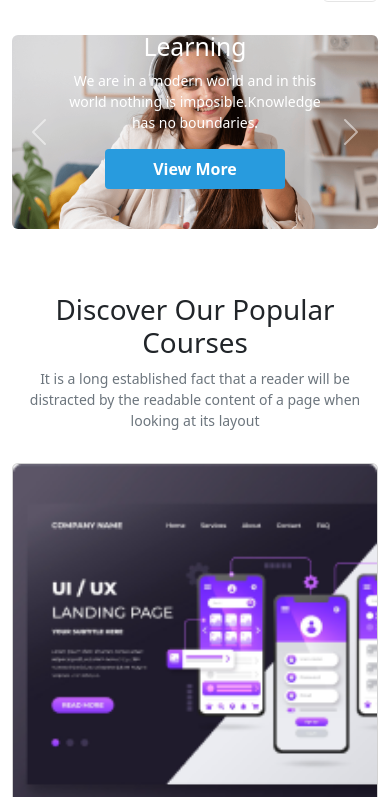
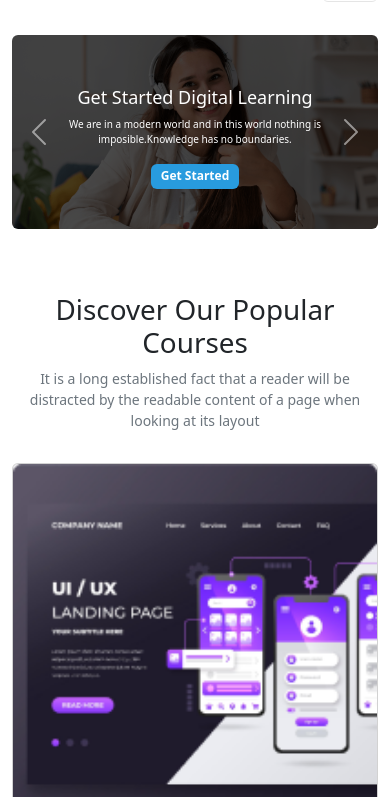
Before and after one commit to MARUF3470/CodersDestination, a plain HTML site: page index.html in a window 390 px wide. Shown: the part 47-844 px from the top of the page. Drawn offline with nearby package versions, Linux system fonts and the light colour scheme.

Commit message:
Final Check

```diff
--- a/index.html
+++ b/index.html
@@ -50,12 +50,15 @@
                 <div class="carousel-item active">
                     <img src="images/cover/cover-1.png" class="d-block w-100" alt="...">
                     <div class="carousel-caption d-md-block">
-                        <h5 class="h2">Get Started Digital
+                        <h5 class="h2 size-reducer">Get Started Digital
                             Learning
                         </h5>
-                        <p class="small">We are in a modern world and in this world nothing is imposible.Knowledge has
+                        <p class="small">We are in a modern world
+                            and in this world nothing is
+                            imposible.Knowledge has
                             no boundaries.</p>
-                        <button class="bg-blue px-5 py-2 text-white border-0 rounded-1 fw-semibold">View More</button>
+                        <button type="button" class="fw-semibold btn btn-primary bg-blue px-5 py-2 border-0">Get
+                            Started</button>
                     </div>
                 </div>
                 <div class="carousel-item">
@@ -65,7 +68,8 @@
                         <p class="small">We arrage free sesstion every friday of the week, you can join our live session
                             to understand
                             the outline of your couse well</p>
-                        <button class="bg-blue px-5 py-2 text-white border-0 rounded-1 fw-semibold">View More</button>
+                        <button type="button" class="fw-semibold btn btn-primary bg-blue px-5 py-2 border-0">Get
+                            Started</button>
                     </div>
                 </div>
                 <div class="carousel-item">
@@ -75,7 +79,8 @@
                         <p class="small">Every year we help our student to get their dream job by helping them develop
                             their skills
                         </p>
-                        <button class="bg-blue px-5 py-2 text-white border-0 rounded-1 fw-semibold">View More</button>
+                        <button type="button" class="fw-semibold btn btn-primary bg-blue px-5 py-2 border-0">Get
+                            Started</button>
                     </div>
                 </div>
             </div>
@@ -207,7 +212,7 @@
             </div>
         </div>
         <div class=" text-center my-3">
-            <button class="bg-blue px-5 py-2 text-white border-0 rounded-1 fw-semibold">View More</button>
+            <button type="button" class="btn btn-primary bg-blue px-5 py-2 border-0 fw-semibold">View More </button>
         </div>
     </section>
     <section class="container bg-light">
@@ -403,16 +408,17 @@
             </div>
         </div>
         <div class="text-center my-5">
-            <button type="button" class="bg-blue px-4 py-2 text-white border-0 rounded-1">View All</button>
+            <button type="button" class="fw-semibold btn btn-primary bg-blue px-5 py-2 border-0">View All</button>
         </div>
     </section>
+    <!-- Feedback Section -->
     <section class="container my-5">
         <div class="text-center">
             <h2>Some Students Feedback</h2>
             <p class="small text-secondary">Here you can see some students experiances with us.</p>
         </div>
         <div class="row">
-            <div class="col-12 col-lg-6">
+            <div class="col-12 col-lg-6 mb-3">
                 <div class=" border rounded p-3">
                     <div class="d-flex align-items-center justify-content-between">
                         <div>
@@ -564,9 +570,9 @@
             <p class=" text-center text-light small ">Privacy Ploicy | Terms of use
             </p>
             <div class="text-center">
-                <a href="https://www.facebook.com/"><i class=" text-light fa-brands fa-facebook"></i></a>
-                <a href="https://www.twitter.com/"><i class="text-light fa-brands fa-twitter"></i></a>
-                <a href="https://github.com/"><i class=" text-light fa-brands fa-github"></i></a>
+                <a href="https://www.facebook.com/"><i class="me-2 text-light fa-brands fa-facebook"></i></a>
+                <a href="https://www.twitter.com/"><i class=" me-2 text-light fa-brands fa-twitter"></i></a>
+                <a href="https://github.com/"><i class=" me-2 text-light fa-brands fa-github"></i></a>
             </div>
         </div>
     </footer>
--- a/style.css
+++ b/style.css
@@ -1,3 +1,34 @@
 .bg-blue {
-    background: #289BDE;
+    background: #289BDE !important;
 }
+
+.carousel-item::before {
+    content: "";
+    display: block;
+    position: absolute;
+    top: 0;
+    bottom: 0;
+    left: 0;
+    right: 0;
+    background-color: black;
+    opacity: 0.7;
+}
+
+@media only screen and (max-width:576px) {
+    .carousel-item h5 {
+        font-size: 18px;
+    }
+
+    .carousel-item p {
+        font-size: 10px;
+    }
+
+    .carousel-caption button {
+        font-size: 12px;
+        padding-top: 3px !important;
+        padding-bottom: 4px !important;
+        padding-right: 10px !important;
+        padding-left: 10px !important;
+    }
+
+}
```
